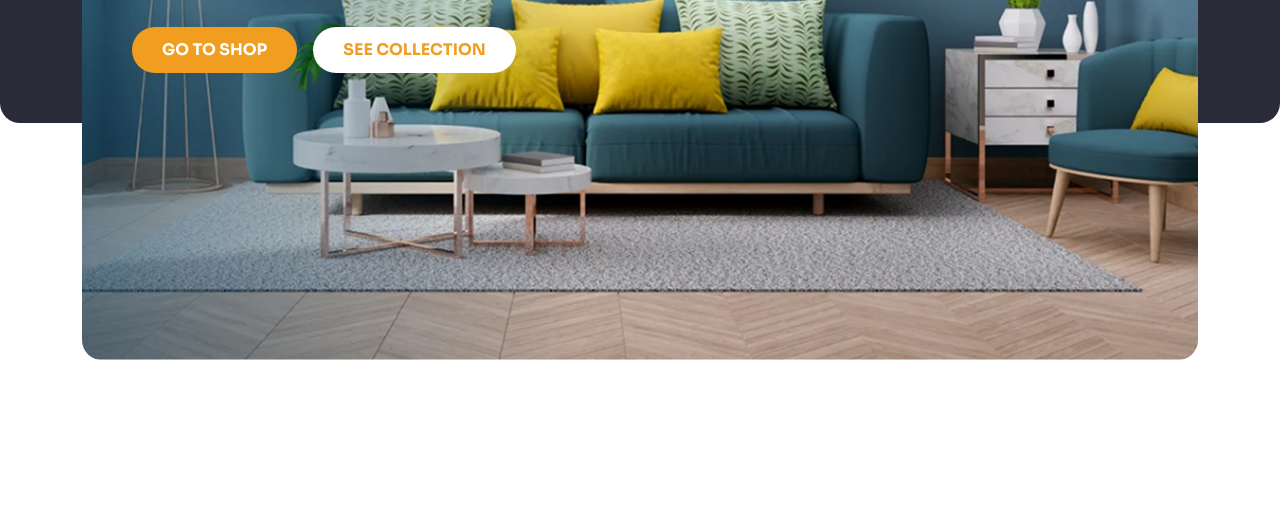
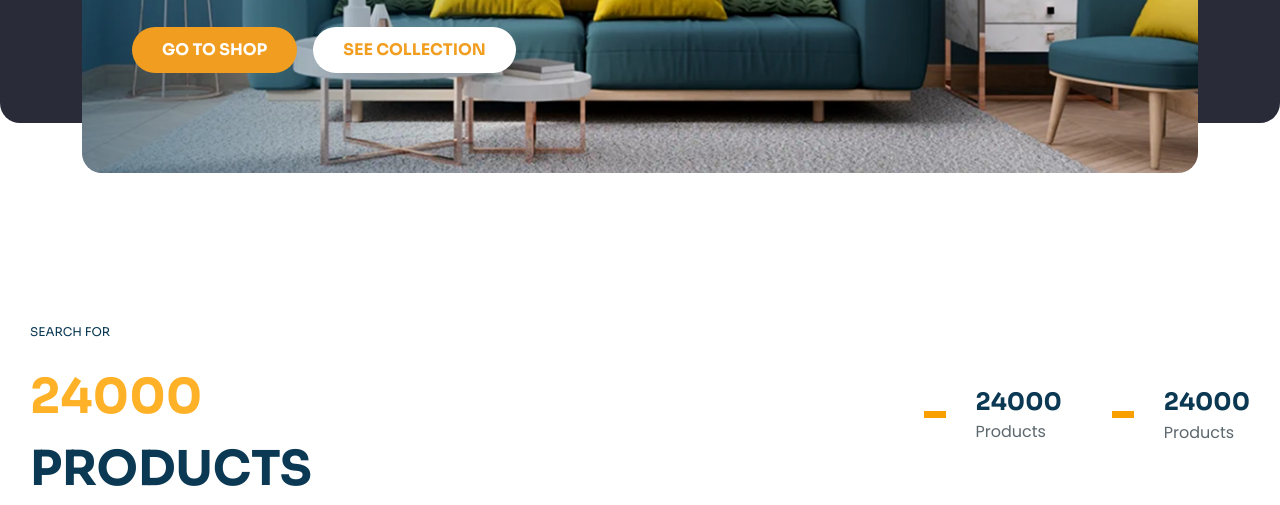
Before and after one commit to tsotne01/Furniture-store, a website: page index.html in a window 1280 px wide. Shown: the part 546-1051 px from the top of the page. Before the commit the page ends 906 px from the top, so only its background shows below. Drawn offline with nearby package versions, Linux system fonts and the light colour scheme; files that its build step writes are made by us from their sources.

Commit message:
feat: uploading progress...

```diff
--- a/index.html
+++ b/index.html
@@ -283,6 +283,36 @@
                 </div>
             </div>
         </section>
+        <section class="products__wrapper">
+            <article class="products__header">
+                <div>
+                    <span class="products__subtitle">SEARCH FOR</span>
+                    <h2 class="products__title">
+                        <span class="products__count">24000</span>
+                        <span>PRODUCTS</span>
+                    </h2>
+                </div>
+                <div class="products__info-block-wrapper">
+                    <div class="products__info-block">
+                        <span class="orange-mark"></span>
+                        <div class="flex flex-col">
+                            <h3 class="products__info-block-count">24000</h3>
+                            <span>Products</span>
+                        </div>
+                    </div>
+                    <div class="products__info-block">
+                        <span class="orange-mark"></span>
+                        <div>
+                            <h3 class="products__info-block-count">24000</h3>
+                            <span>Products</span>
+                        </div>
+                    </div>
+                </div>
+            </article>
+            <article class="products__list">
+
+            </article>
+        </section>
     </main>
     <footer></footer>
     <script defer src="./js/main.js"></script>
--- a/scss/_layout.scss
+++ b/scss/_layout.scss
@@ -1,5 +1,6 @@
 @use "./variables";
 @use "./mixins";
+
 
 .flex {
     display: flex;
@@ -43,10 +44,12 @@
 .max-width {
     width: variables.$max-width;
 }
-.header-wrapper{
+
+.header-wrapper {
     box-shadow: 0 4px 6px -1px rgb(0 0 0 / 0.1), 0 2px 4px -2px rgb(0 0 0 / 0.1);
 
 }
+
 .header {
     margin: 30px auto;
     max-width: min(variables.$max-width, 100%);
@@ -151,7 +154,7 @@
         }
     }
 
-    & li:not(:last-child,:nth-last-child(2)) .nav-item{
+    & li:not(:last-child, :nth-last-child(2)) .nav-item {
         border-right: 1px solid variables.$color-grey-95;
     }
 }
@@ -315,6 +318,7 @@ main {
     display: flex;
     justify-content: center;
     align-items: center;
+    flex-direction: column;
 }
 
 .hero-section {
@@ -324,7 +328,9 @@ main {
     border-radius: 20px;
     height: 35vw;
     padding: 0 20px;
-    & .hero-wrapper{
+    // margin-bottom: 30vw;
+
+    & .hero-wrapper {
         margin: 0 auto;
         width: 100%;
         height: 100%;
@@ -341,19 +347,100 @@ main {
         display: flex;
         // justify-content: center;
         flex-direction: column;
+        overflow: visible;
     }
 
-    & .hero-image{
+    & .hero-image {
+        display: block;
         position: absolute;
         top: 0;
         left: 0;
         z-index: -1;
         border-radius: 20px;
         width: 100%;
+        max-height: 100%;
         object-fit: cover;
     }
+
+
 }
 
-.popup-right{
+.popup-right {
     background: variables.$color-grey-91;
 }
+
+.products__wrapper {
+    margin-top: 200px;
+    width: min(variables.$max-width, 100%);
+
+    & .products__header {
+        margin: 0 auto;
+        display: flex;
+        justify-content: space-between;
+
+        & .products__title {
+            display: flex;
+            flex-direction: column;
+            font-family: variables.$font-family-font-1;
+            font-size: 48px;
+            max-width: fit-content;
+            max-height: fit-content;
+            font-weight: bold;
+
+            & span:last-child {
+                color: variables.$color-azure-19;
+            }
+        }
+
+        & .products__count {
+            color: variables.$color-orange-58;
+        }
+
+        & .products__subtitle {
+            display: block;
+            color: variables.$color-azure-19;
+            font-family: variables.$font-family-font-1;
+            line-height: 18px;
+            font-size: 12px;
+            margin-bottom: 20px;
+        }
+
+        & .products__info-block-wrapper {
+            display: flex;
+            gap: 50px;
+        }
+
+        & .products__info-block {
+            display: flex;
+            gap: 30px;
+            align-items: center;
+
+            &  .products__info-block-count {
+                color: variables.$color-azure-19;
+                font-weight: bold;
+                font-size: 24px;
+                font-family: variables.$font-family-font-1;
+            }
+
+            &  span{
+                color: variables.$color-grey-39;
+                font-size: 16px;
+                font-family: variables.$font-family-font-2;
+                line-height: 24px;
+                font-weight: 400;
+            }
+
+            & .orange-mark {
+                width: 22px;
+                height: 7px;
+                background-color: variables.$color-orange-49;
+            }
+        }
+    }
+
+    @media (width < variables.$breakpoint-sm) {
+        & {
+            margin-top: 150px;
+        }
+    }
+}
--- a/scss/main.scss
+++ b/scss/main.scss
@@ -9,7 +9,7 @@ body {
     margin: 0;
     padding: 0;
     box-sizing: border-box;
-    height: 100vh;
+    height: 100dvh;
 }
 
 .cursor-pointer{
```
